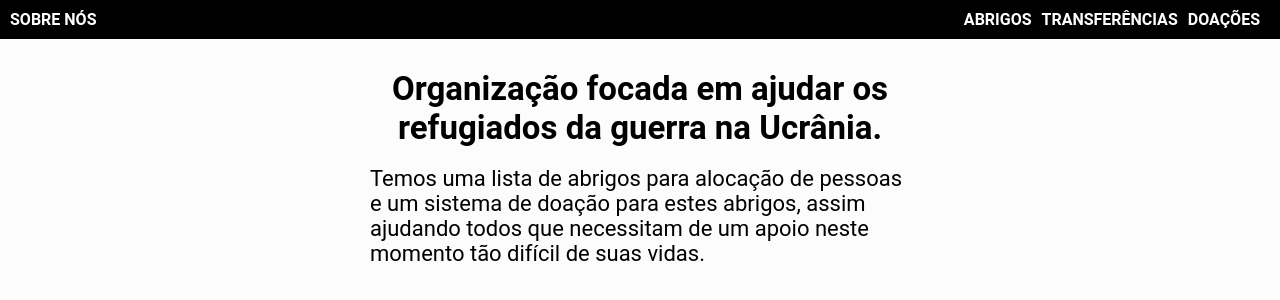
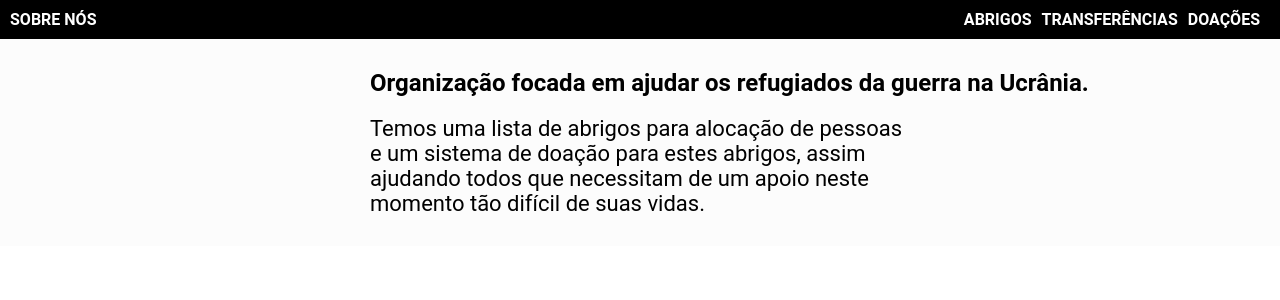
Before and after one commit to Felipe-16/AlocacaoRefugiados, an Angular app in the folder my-app/: page /home in a window 1280 px wide. Shown: the top 300 px of the page. Built offline with nearby package versions, Linux system fonts and the light colour scheme.

Commit message:
Rotas atualizadas juntamente ao db

```diff
--- a/my-app/src/app/home/home.component.css
+++ b/my-app/src/app/home/home.component.css
@@ -1,3 +1,10 @@
 p {
     font-size: var(--cabecalho);
+    width: auto;
+
 }
+
+h2{
+
+  width:max-content;
+}
--- a/my-app/src/app/home/home.component.html
+++ b/my-app/src/app/home/home.component.html
@@ -1,5 +1,5 @@
 <section class="container">
-    <p style="text-align: center;"><strong><h2>Organização focada em ajudar os refugiados da guerra na Ucrânia.</h2></strong></p><br>
+    <strong><h2>Organização focada em ajudar os refugiados da guerra na Ucrânia.</h2></strong><br>
     <p>Temos uma lista de abrigos para alocação de pessoas e um sistema de doação para estes abrigos, assim ajudando todos que necessitam
       de um apoio neste momento tão difícil de suas vidas.</p>
 
--- a/my-app/src/app/transferencias-doacao/transferencias-doacao.component.html
+++ b/my-app/src/app/transferencias-doacao/transferencias-doacao.component.html
@@ -30,7 +30,7 @@
     <div class="alert alert-primary mt-3 p-3">
       <br>Teste de escolha:<br>
         {{valor}}
-         {{opcao}}
+        {{opcao}}
     </div>
 
   </form>
```
Also changed, not shown: my-app/src/app/app.component.html (line endings or trailing spaces), 1 other file (tests, documents, lock files or other folders).
